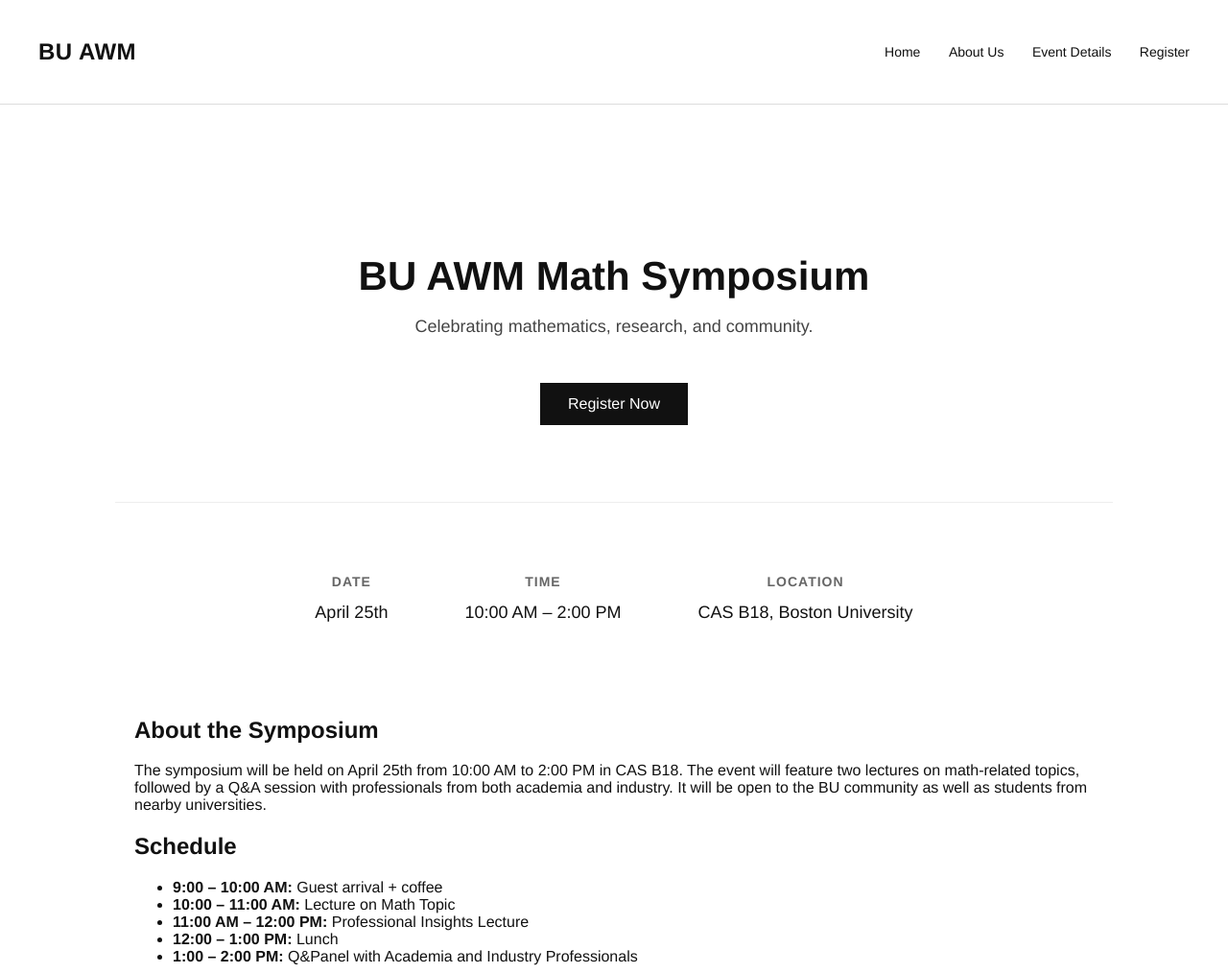
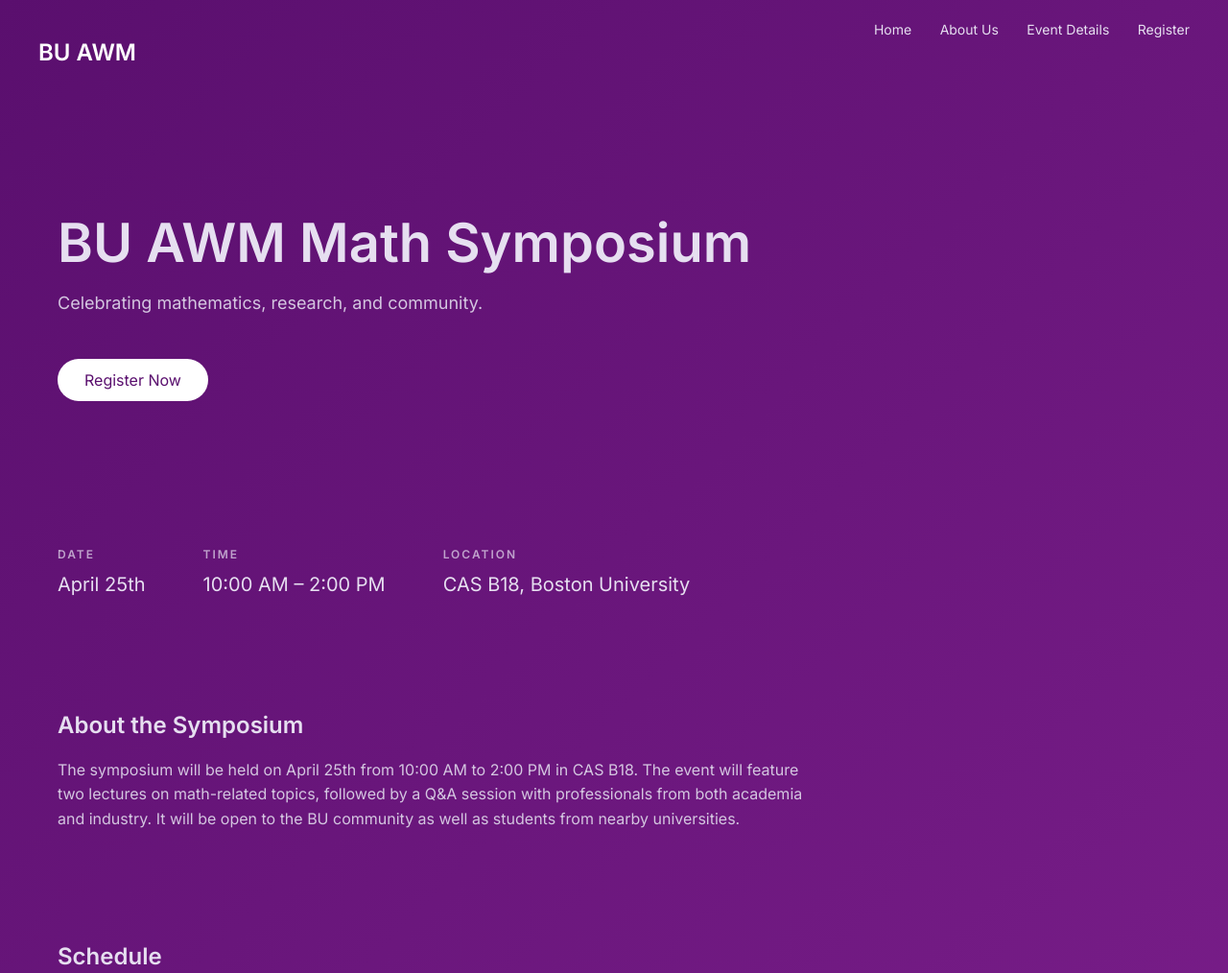
Before and after one commit to michellemegnauth/bu.awm.mathatwork, a plain HTML site: page index.html in a window 1280 px wide. Shown: the top 1014 px of the page at 96% size. Drawn offline with Linux system fonts and the light colour scheme.

Commit message:
Update style.css

```diff
--- a/style.css
+++ b/style.css
@@ -1,50 +1,45 @@
 body {
-    font-family: "Helvetica Neue", Arial, sans-serif;
+    font-family: 'Inter', sans-serif;
     margin: 0;
-    color: #111;
-    background-color: #fff;
+    color: #E6DFF0;
+    background: linear-gradient(135deg, #5A0F6E, #7A1E8A);
 }
 
-/* NAVBAR */
+/* NAV */
 nav {
     display: flex;
     justify-content: space-between;
-    align-items: center;
     padding: 20px 40px;
-    border-bottom: 1px solid #ddd;
-}
-
-nav h2 {
-    font-weight: 600;
-    letter-spacing: 0.5px;
+    color: white;
 }
 
 nav a {
     margin-left: 25px;
     text-decoration: none;
-    color: #111;
+    color: #E6DFF0;
     font-size: 14px;
 }
 
 nav a:hover {
-    text-decoration: underline;
+    opacity: 0.7;
 }
 
-/* HERO SECTION */
+/* HERO */
 .hero {
-    text-align: center;
-    padding: 120px 20px 80px;
+    text-align: left;
+    padding: 100px 60px;
+    max-width: 900px;
 }
 
 .hero h1 {
-    font-size: 42px;
+    font-size: 56px;
     font-weight: 600;
-    margin-bottom: 10px;
+    margin: 10px 0;
 }
 
 .hero p {
     font-size: 18px;
-    color: #444;
+    color: #d4c6e0;
 }
 
 /* BUTTON */
@@ -52,45 +47,61 @@
     display: inline-block;
     margin-top: 30px;
     padding: 12px 28px;
-    background: #111;
-    color: #fff;
+    border-radius: 30px;
+    background: white;
+    color: #5A0F6E;
     text-decoration: none;
-    border: 1px solid #111;
-    transition: 0.2s;
+    font-weight: 500;
+    transition: 0.3s;
 }
 
 .button:hover {
-    background: #fff;
-    color: #111;
+    background: transparent;
+    color: white;
+    border: 1px solid white;
 }
 
 /* INFO SECTION */
 .info {
     display: flex;
-    justify-content: center;
-    gap: 80px;
-    padding: 60px 20px;
-    border-top: 1px solid #eee;
-}
-
-.info div {
-    text-align: center;
+    gap: 60px;
+    padding: 40px 60px;
 }
 
 .info h3 {
-    font-size: 14px;
-    letter-spacing: 1px;
+    font-size: 12px;
+    letter-spacing: 2px;
     text-transform: uppercase;
-    color: #666;
+    opacity: 0.7;
 }
 
 .info p {
-    margin-top: 8px;
-    font-size: 18px;
+    font-size: 20px;
+    margin-top: 5px;
 }
 
-/* GENERAL SECTIONS */
-section {
-    max-width: 1000px;
-    margin: auto;
+/* DESCRIPTION */
+.description {
+    padding: 40px 60px;
+    max-width: 800px;
 }
+
+.description h2 {
+    font-size: 24px;
+}
+
+.description p {
+    color: #d4c6e0;
+    line-height: 1.6;
+}
+
+/* SCHEDULE */
+.schedule {
+    padding: 40px 60px;
+    max-width: 800px;
+}
+
+.schedule li {
+    padding: 12px 0;
+    border-bottom: 1px solid rgba(255,255,255,0.2);
+}
```
